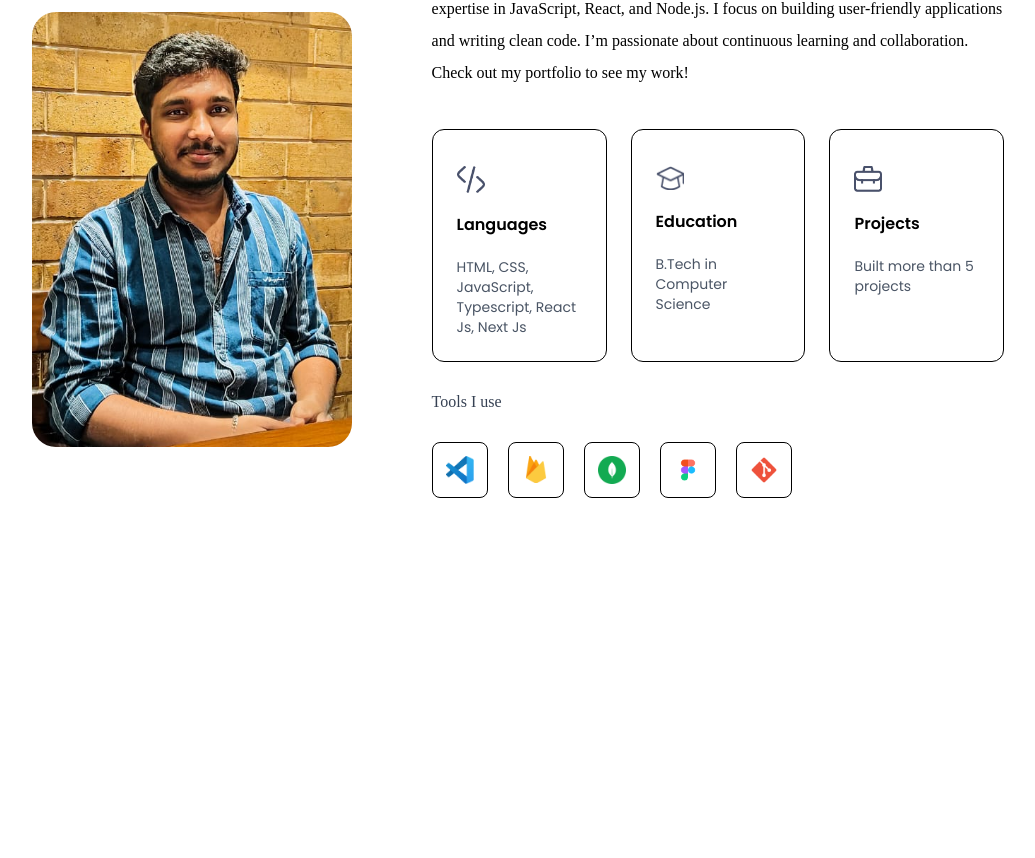
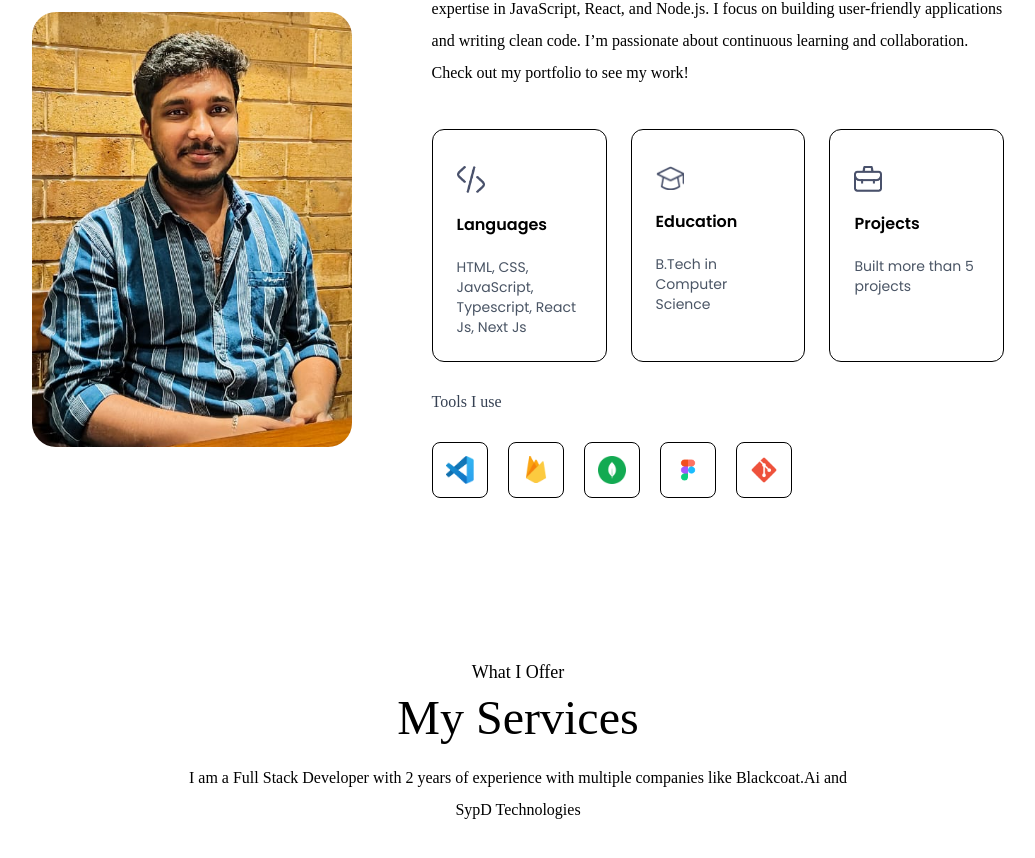
Before and after one commit to nikhilraj021/portfolio, a Next.js app: page / in a window 1280 px wide. Shown: the part 1043-1901 px from the top of the page, without its empty margins (122-1157 px from the left). Before the commit the page ends 1661 px from the top, so only its background shows below. Built offline with nearby package versions, Linux system fonts and the light colour scheme.

Commit message:
Implement Services component with content and integrate into Home page

```diff
--- a/src/app/components/Services.tsx
+++ b/src/app/components/Services.tsx
@@ -1,9 +1,24 @@
-import React from 'react'
+import React from "react";
+import { serviceData } from "../../../assets/assets";
 
 const Services = () => {
   return (
-    <div>Services</div>
-  )
-}
+    <div id="services" className="w-full px-[12%] py-10 scroll-mt-20">
+      <h4 className="text-center mb-2 text-lg font-ovo">What I Offer</h4>
+      <h2 className="text-center text-5xl font-ovo">My Services</h2>
 
-export default Services
+      <p className="text-center max-w-2xl mx-auto mt-5 mb-12 font-ovo">
+        I am a Full Stack Developer with 2 years of experience with multiple
+        companies like Blackcoat.Ai and SypD Technologies
+      </p>
+
+      <div>
+        {serviceData.map((service, index) => (
+          <div key={index}></div>
+        ))}
+      </div>
+    </div>
+  );
+};
+
+export default Services;
--- a/src/app/page.tsx
+++ b/src/app/page.tsx
@@ -3,6 +3,7 @@
 import Navbar from "./components/Navbar";
 import Header from "./components/Header";
 import AboutUs from "./components/AboutUs";
+import Services from "./components/Services";
 
 export default function Home() {
   return (
@@ -10,6 +11,7 @@ export default function Home() {
       <Navbar />
       <Header />
       <AboutUs />
+      <Services />
     </>
   );
 }
```
